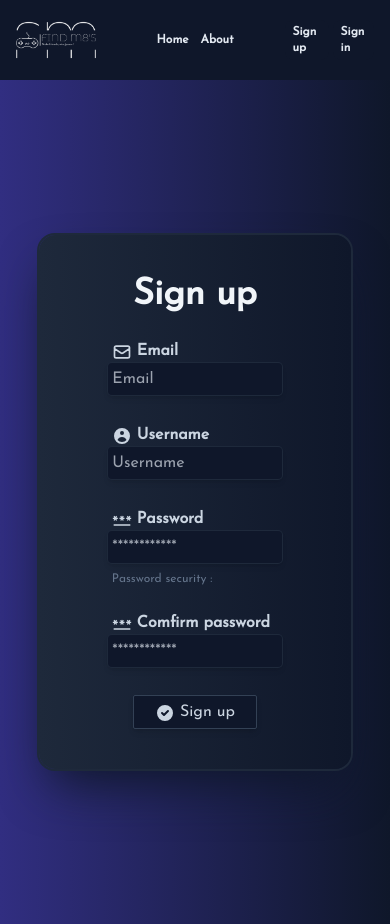
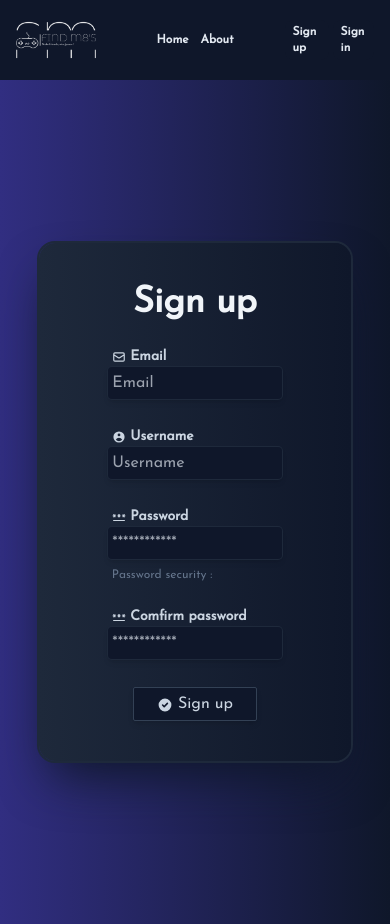
Before and after one commit to bkaygisiz/findm8, a Next.js app: page /signup in a window 390 px wide. Built offline with nearby package versions, Linux system fonts and the light colour scheme.

Commit message:
minor responsive adjustments

```diff
--- a/src/components/signUpForm.tsx
+++ b/src/components/signUpForm.tsx
@@ -86,8 +86,8 @@ export default function SignUpForm() {
             <form className="flex flex-col lg:w-2/5 md:w-4/5 md:h-4/5 w-4/5 py-10 justify-center items-center animate-fadin shadow-slate-900 shadow-2xl rounded-2xl ring-2 ring-slate-800 bg-gradient-to-r from-slate-800 to-slate-900 lg:space-y-10 md:space-y-10 space-y-6">
                 <h1 className="text-slate-100 md:text-5xl text-4xl font-bold break-words">Sign up</h1>
                 <div className='w-4/6 flex flex-col items-center'>
-                    <label className='block font-bold w-4/5 break-words'>
-                        <HiOutlineMail className='text-xl inline-block' /> Email
+                    <label className='block font-bold w-4/5 break-words lg:text-xl md:text-xl text-sm'>
+                        <HiOutlineMail className='lg:text-xl md:text-xl text-md inline-block' /> Email
                     </label>
                     <input
                         type="text"
@@ -99,8 +99,8 @@ export default function SignUpForm() {
                     <p className="text-red-500 w-4/5 mt-1">{errorEmail}</p>
                 </div>
                 <div className='w-4/6 flex flex-col items-center'>
-                    <label className='block font-bold w-4/5 break-words'>
-                        <HiUserCircle className='inline-block text-xl' /> Username
+                    <label className='block font-bold w-4/5 break-words lg:text-xl md:text-xl text-sm'>
+                        <HiUserCircle className='inline-block lg:text-xl md:text-xl text-md' /> Username
                     </label>
                     <input
                         type="text"
@@ -112,8 +112,8 @@ export default function SignUpForm() {
                     <p className="text-red-500 w-4/5 mt-1">{errorUsername}</p>
                 </div>
                 <div className='w-4/6 flex flex-col items-center'>
-                    <label className='block font-bold w-4/5 break-words'>
-                        <MdPassword className='inline-block text-xl' /> Password
+                    <label className='block font-bold w-4/5 break-words lg:text-xl md:text-xl text-sm'>
+                        <MdPassword className='inline-block lg:text-xl md:text-xl text-md' /> Password
                     </label>
                     <input
                         type="password"
@@ -126,8 +126,8 @@ export default function SignUpForm() {
                     <p className="text-slate-500 text-xs w-4/5 mt-1">Password security : {message}</p>
                 </div>
                 <div className='w-4/6 flex flex-col items-center'>
-                    <label className='block font-bold w-4/5 break-words'>
-                        <MdPassword className='inline-block text-xl' /> Comfirm password
+                    <label className='block font-bold w-4/5 break-words lg:text-xl md:text-xl text-sm'>
+                        <MdPassword className='inline-block lg:text-xl md:text-xl text-md' /> Comfirm password
                     </label>
                     <input
                         type="password"
@@ -143,7 +143,7 @@ export default function SignUpForm() {
                         onClick={signUp}
                         className="bg-slate-900 lg:w-1/5 md:w-28 w-3/5 break-words p-1 rounded-sm border-solid border border-slate-700 shadow-md hover:bg-slate-800 duration-300 active:bg-slate-900 active:ring-2 active:ring-green-700 focus:outline-none"
                     >
-                        <HiCheckCircle className='inline-block text-xl' /> Sign up
+                        <HiCheckCircle className='inline-block lg:text-xl md:text-xl text-md' /> Sign up
                     </button>
                 </div>
             </form>
```
